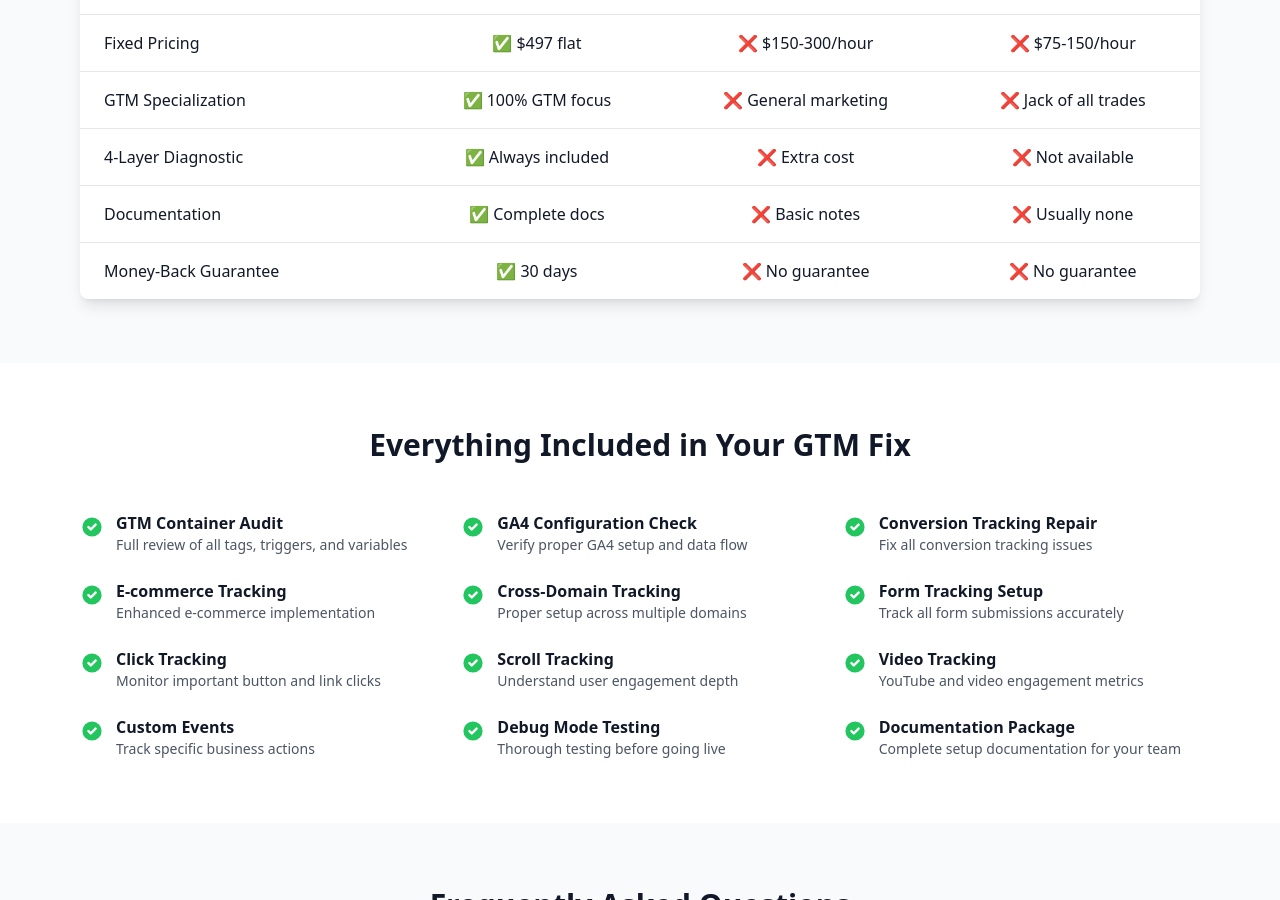
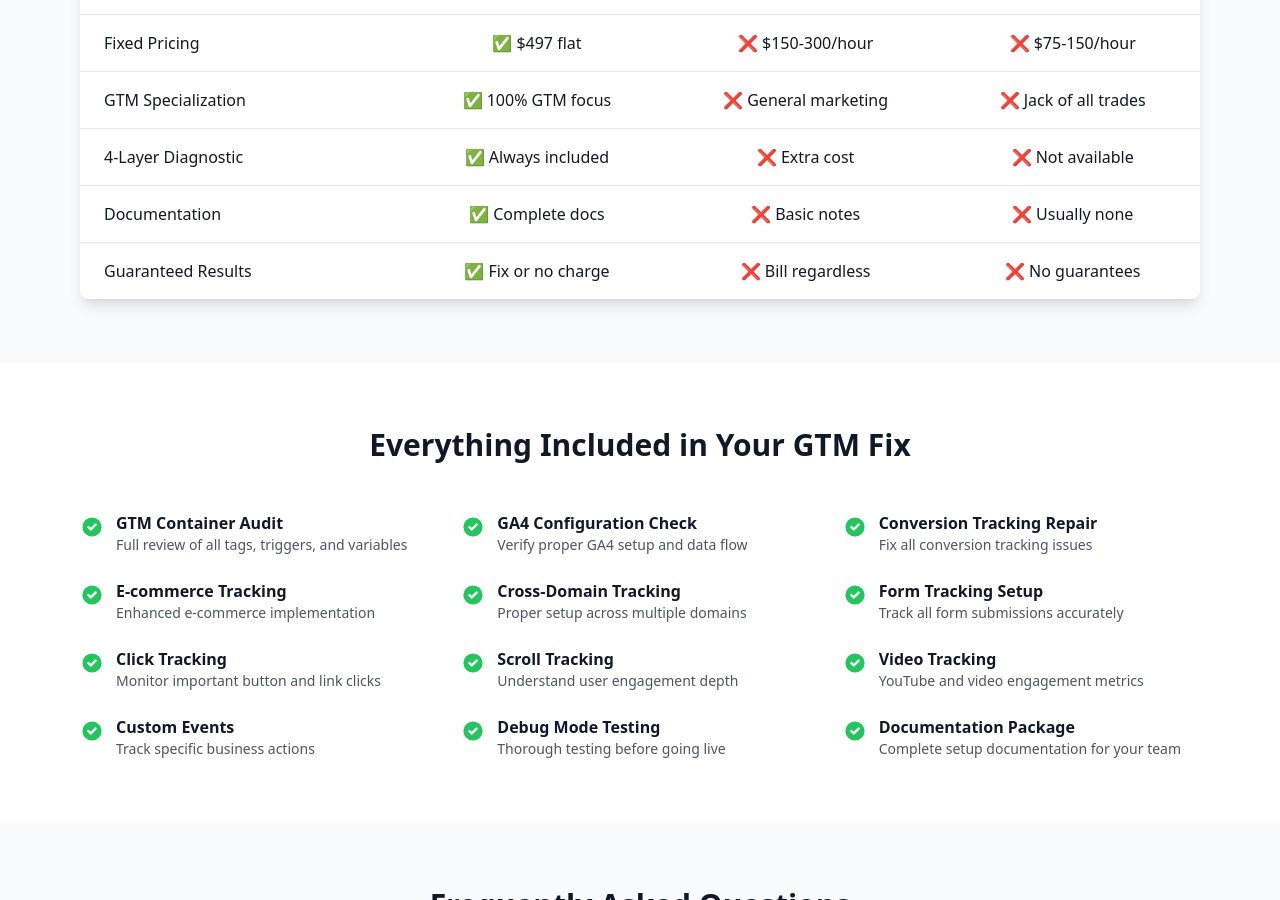
Before and after one commit to gtmsetupservice/gtmsetupservice.com, a Jekyll site: the page built from index.md, in a window 1280 px wide and 900 px high, scrolled down 3214 px. Built offline with Jekyll 4.4.1, drawn with Linux system fonts in a browser that asks for light colours; nearby versions of some CDN libraries; some of the changed text lies outside the part shown.

Commit message:
Remove 30-day money-back guarantee claims
- Changed comparison chart to 'Fix or no charge' guarantee
- Removed 30-day money-back from final CTA
- Replaced with fixed pricing messaging

```diff
--- a/index.md
+++ b/index.md
@@ -147,10 +147,10 @@
                         <td class="px-6 py-4 text-center">❌ Usually none</td>
                     </tr>
                     <tr>
-                        <td class="px-6 py-4">Money-Back Guarantee</td>
-                        <td class="px-6 py-4 text-center">✅ 30 days</td>
-                        <td class="px-6 py-4 text-center">❌ No guarantee</td>
-                        <td class="px-6 py-4 text-center">❌ No guarantee</td>
+                        <td class="px-6 py-4">Guaranteed Results</td>
+                        <td class="px-6 py-4 text-center">✅ Fix or no charge</td>
+                        <td class="px-6 py-4 text-center">❌ Bill regardless</td>
+                        <td class="px-6 py-4 text-center">❌ No guarantees</td>
                     </tr>
                 </tbody>
             </table>
@@ -411,7 +411,7 @@
             Get Your GTM Fixed Now →
         </a>
         <p class="mt-6 text-sm opacity-90">
-            30-day money-back guarantee • Average fix time: 2-4 hours
+            Fixed pricing • Average fix time: 2-4 hours
         </p>
     </div>
 </section>
```
